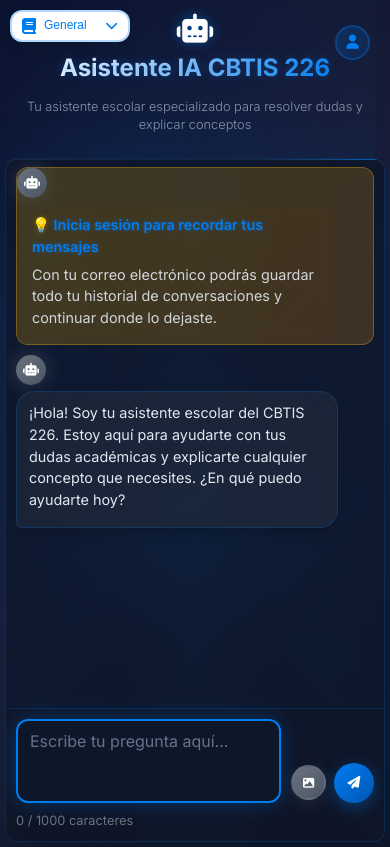
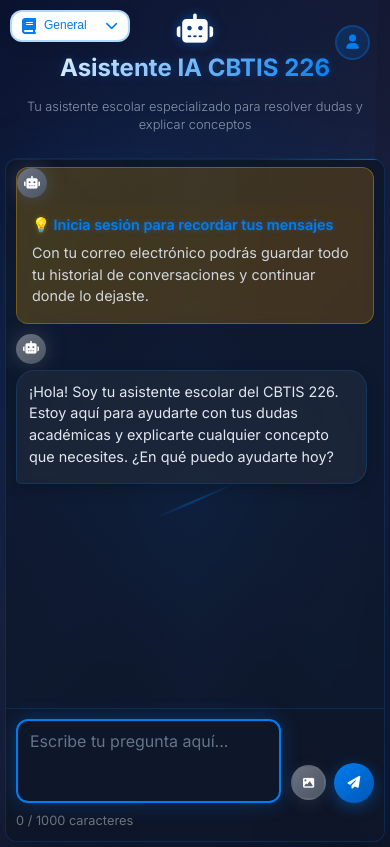
Before and after one commit to arroyo2009jose-max/asistente-cbtis226, a Next.js app: page / in a window 390 px wide. Built offline with nearby package versions, Linux system fonts and the light colour scheme.

Commit message:
Permitir que mensajes largos ocupen todo el ancho disponible

```diff
--- a/styles/globals.css
+++ b/styles/globals.css
@@ -526,7 +526,8 @@
 }
 
 .message-content {
-    max-width: 70%;
+    width: auto;
+    max-width: 90%;
     padding: 15px 20px;
     border-radius: 18px;
     position: relative;
@@ -535,14 +536,16 @@
 
 /* Mejora general para mensajes del bot */
 .bot-message .message-content {
-    max-width: 70%;
+    width: auto;
+    max-width: 90%;
     line-height: 1.5;
     align-self: flex-start;
 }
 
 /* Ajuste para mensajes del usuario */
 .user-message .message-content {
-    max-width: 70%;
+    width: auto;
+    max-width: 90%;
     align-self: flex-end;
     text-align: left; /* El texto dentro del contenido alineado a la izquierda para lectura natural */
 }
@@ -1025,20 +1028,23 @@
     }
 
     .message-content {
-        max-width: 85%;
+        width: auto;
+        max-width: 95%;
         padding: 12px 15px;
         font-size: 0.95rem;
     }
 
     /* Mejora específica para mensajes del bot en móvil */
     .bot-message .message-content {
-        max-width: 85%;
+        width: auto;
+        max-width: 95%;
         line-height: 1.6;
     }
 
     /* Ajuste para mensajes del usuario en móvil */
     .user-message .message-content {
-        max-width: 85%;
+        width: auto;
+        max-width: 95%;
         text-align: left; /* El texto dentro del contenido alineado a la izquierda para lectura natural */
     }
 
@@ -1165,20 +1171,23 @@
     }
 
     .message-content {
-        max-width: 90%;
+        width: auto;
+        max-width: 98%;
         padding: 10px 12px;
         font-size: 0.9rem;
     }
 
     /* Mejora específica para mensajes del bot en pantallas muy pequeñas */
     .bot-message .message-content {
-        max-width: 90%;
+        width: auto;
+        max-width: 98%;
         line-height: 1.5;
     }
 
     /* Ajuste para mensajes del usuario en pantallas muy pequeñas */
     .user-message .message-content {
-        max-width: 90%;
+        width: auto;
+        max-width: 98%;
         text-align: left; /* El texto dentro del contenido alineado a la izquierda para lectura natural */
     }
 
```
